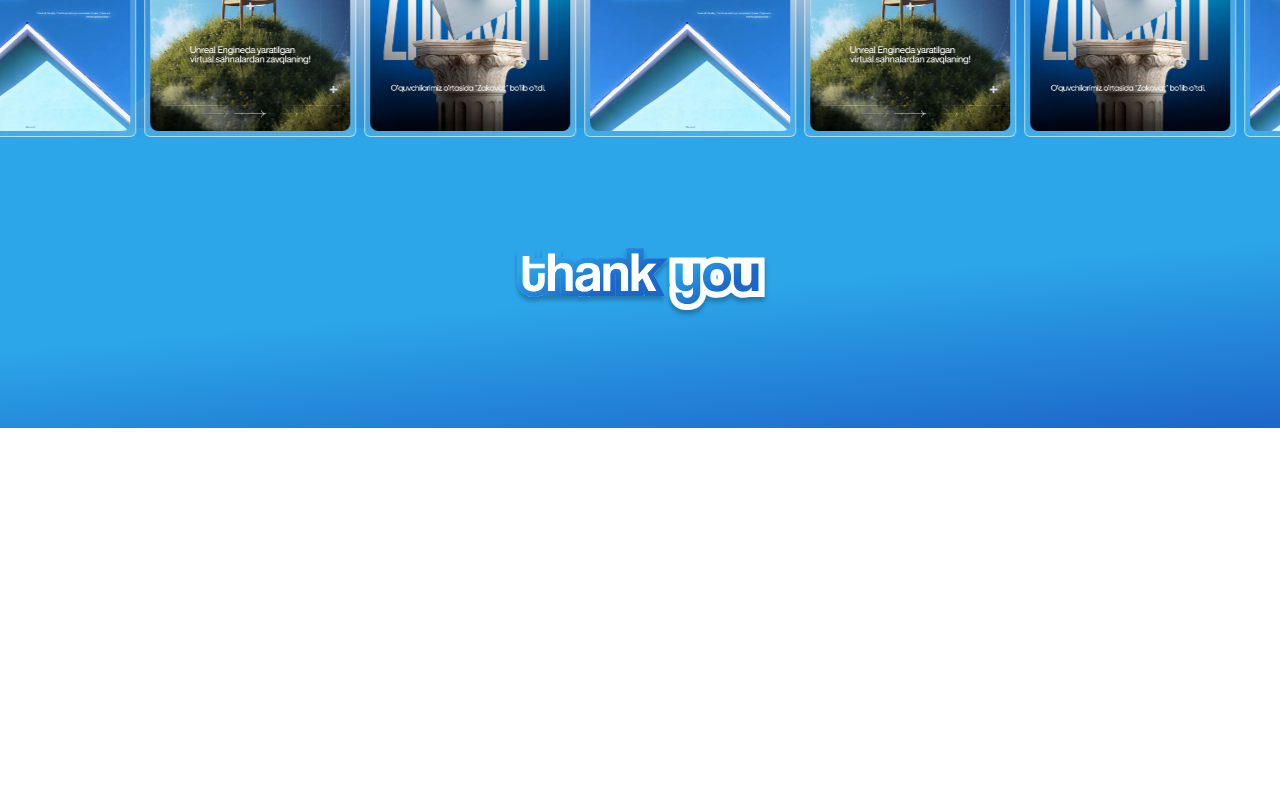
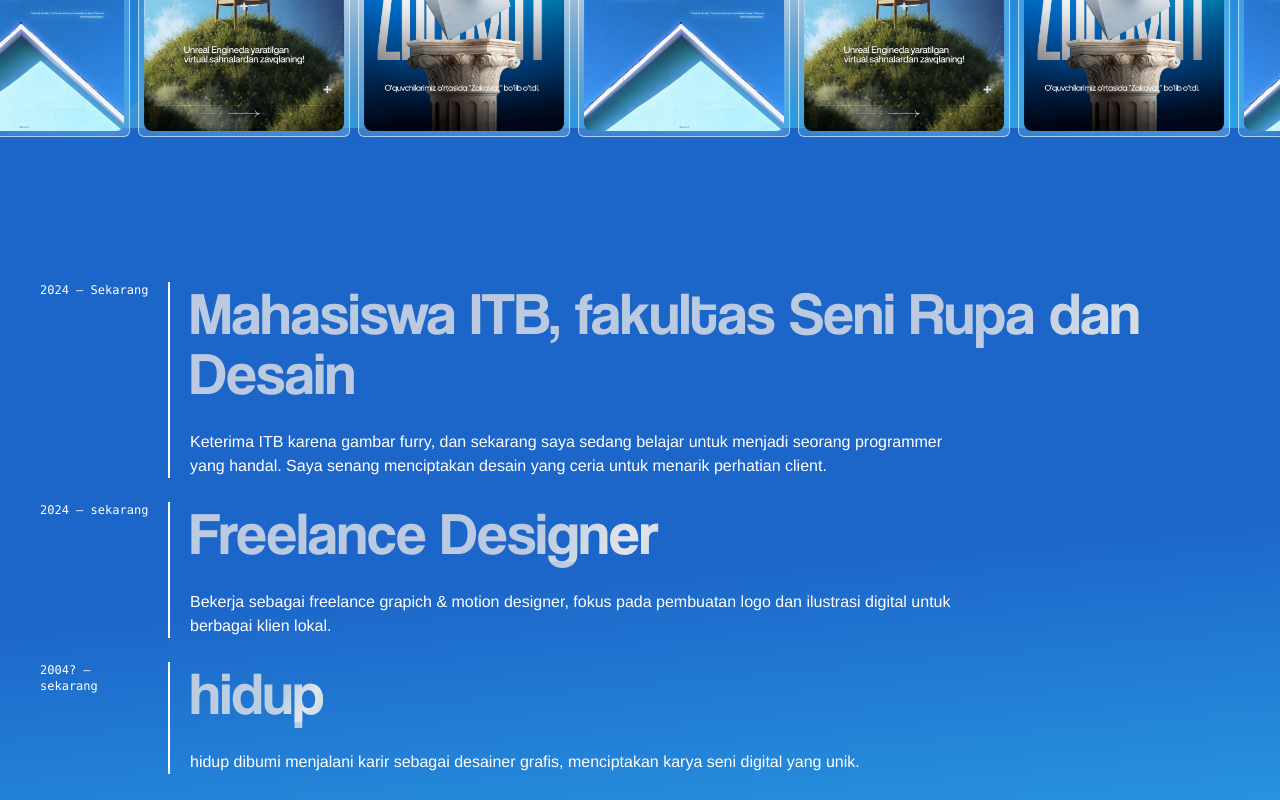
Before and after one commit to notcore/gelas-biru, a Next.js app: page / in a window 1280 px wide. Shown: the part 1560-2360 px from the top of the page. Before the commit the page ends 1988 px from the top, so only its background shows below. Built offline with nearby package versions, Linux system fonts and the light colour scheme.

Commit message:
update jalan hidup fitur

```diff
--- a/package.json
+++ b/package.json
@@ -9,6 +9,7 @@
     "lint": "next lint"
   },
   "dependencies": {
+    "lucide-react": "^0.511.0",
     "next": "15.3.3",
     "react": "^19.0.0",
     "react-dom": "^19.0.0",
--- a/src/app/layout.js
+++ b/src/app/layout.js
@@ -22,7 +22,7 @@ export default function RootLayout({ children }) {
   return (
     <html lang="en">
       <body
-        className={`${geistSans.variable} ${geistMono.variable} antialiased overflow-x-hidden`}
+        className={`${geistSans.variable} ${geistMono.variable} antialiased relative overflow-x-hidden`}
       >
         {children}
       </body>
--- a/src/app/page.js
+++ b/src/app/page.js
@@ -6,6 +6,7 @@ import { useEffect } from "react";
 import Navbar from "@/components/template/Navbar";
 import Section2 from "@/components/sections/section2";
 import Section1 from "@/components/sections/section1";
+import Section3 from "@/components/sections/section3";
 import Footer from "@/components/template/footer"
 
 export default function Home() {
@@ -16,6 +17,7 @@ export default function Home() {
        <div className="mt-20 overflow-hidden w-screen">
         <Section1/>
         <Section2/>
+        <Section3/>
         <Footer />
       </div>
     </div>
--- a/src/components/sections/section2/index.jsx
+++ b/src/components/sections/section2/index.jsx
@@ -12,7 +12,7 @@ const Section2 = () => {
           <div className="absolute -top-25 w-screen h-[100px] bg-gradient-to-t from-[#1c66c9] via-transparent to-transparent"></div>
           <img className="absolute z-10 md:mt-[10%] md:w-[100%] mt-55" src="/resource/background/air-terjun.svg" />
           <div className="absolute z-20 md:mt-[10%] ">
-            <div className="relative flex justify-center flex-wrap mt-35 z-20">
+            <div className="relative grid place-items-center mt-35 z-20">
               <ShinyText text="Project yang pernah dibuat" disabled={false} speed={3} className='font-tittle text-3xl text-center md:text-6xl mt-20 md:mb-6' />
               <h2 className=" text-md text-white mx-20 text-center md:text-3xl mb-6"> Saya senang menciptakan desain yang ceria untuk menarik perhatian client.</h2>
             </div>
--- /dev/null
+++ b/src/components/sections/section3/index.jsx
@@ -0,0 +1,62 @@
+import InfiniteScroll from "@/components/template/Infinite-scroll";
+import { useEffect } from "react";
+import ShinyText from "@/components/elements/ShinyText/ShinyText";
+
+// ===============================================================================================
+    //
+// ===============================================================================================
+
+const timelineData = [
+  {
+    year: "2024 — Sekarang",
+    title: "Mahasiswa ITB, fakultas Seni Rupa dan Desain",
+    paragraph:
+      "Keterima ITB karena gambar furry, dan sekarang saya sedang belajar untuk menjadi seorang programmer yang handal. Saya senang menciptakan desain yang ceria untuk menarik perhatian client.",
+  },
+
+  {
+    year: "2024 — sekarang",
+    title: "Freelance Designer",
+    paragraph:
+      "Bekerja sebagai freelance grapich & motion designer, fokus pada pembuatan logo dan ilustrasi digital untuk berbagai klien lokal.",
+  },
+  {
+    year: "2004? — sekarang",
+    title: "hidup",
+    paragraph:
+      "hidup dibumi menjalani karir sebagai desainer grafis, menciptakan karya seni digital yang unik.",
+  },
+];
+
+const Section3 = () => {
+    return (
+        <div className="bg-gradient-darkblue relative  flex justify-center items-center min-h-screen">
+          <div className="flex flex-col gap-6 mx-10  md:-mt-0">
+            {timelineData.map((item, index) => (
+              <div
+                key={index}
+                className="flex flex-col sm:flex-row sm:items-start gap-4"
+              >
+                <div className="text-xs text-white font-mono sm:w-28 flex-shrink-0">
+                  {item.year}
+                </div>
+                <div className="flex-1 border-l-2 border-white pl-5">
+                  <ShinyText
+                    text={item.title}
+                    disabled={false}
+                    speed={3}
+                    className="font-tittle text-3xl text-start md:text-6xl md:mb-6"
+                  />
+                  <p className="text-md text-white mt-1 max-w-3xl">
+                    {item.paragraph}
+                  </p>
+                </div>
+              </div>
+            ))}
+          </div>
+        </div>
+    )
+}
+//  bg-gradient-to-t from-[1c66c9] via-[#2ca6e9]/50 to-transaparant
+// font-tittle text-3xlmx-10 text-center md:text-6xl md:mb-6
+export default Section3;
```
Also changed, not shown: 1 other file (tests, documents, lock files or other folders).
